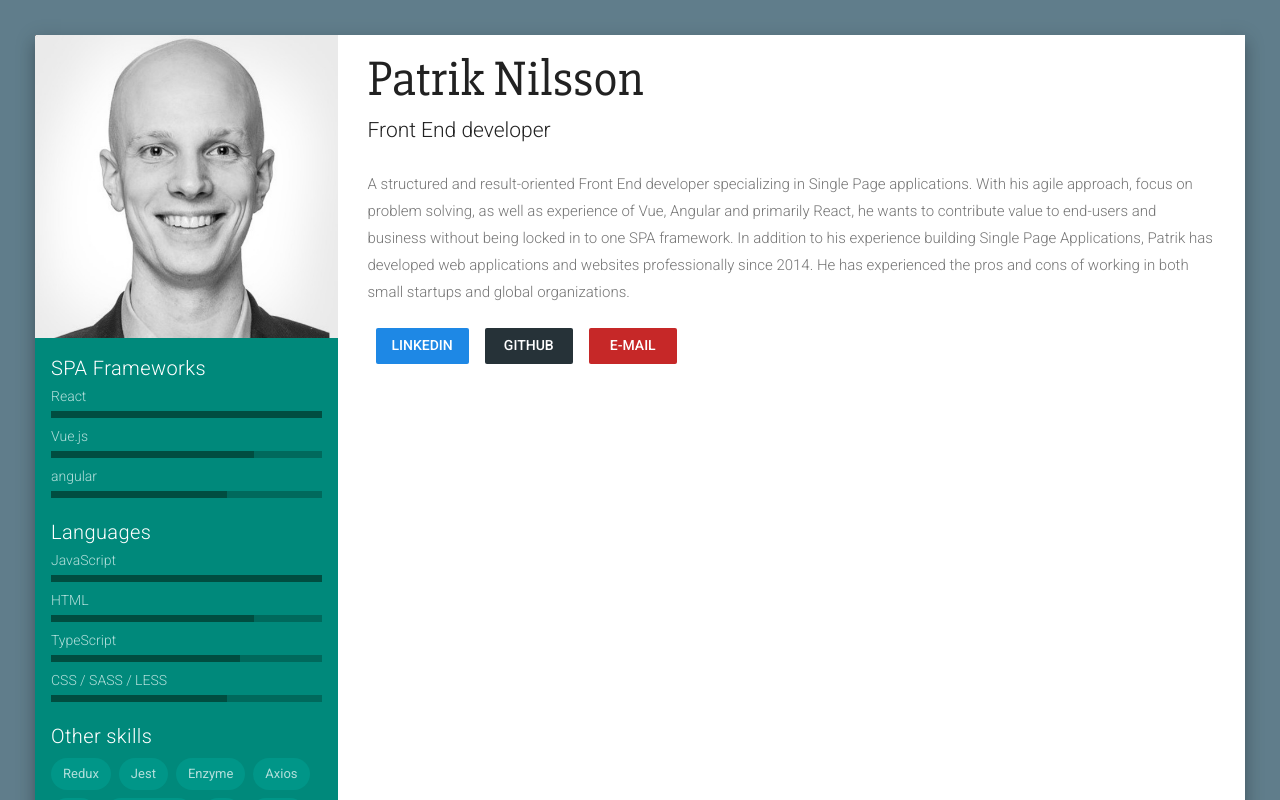
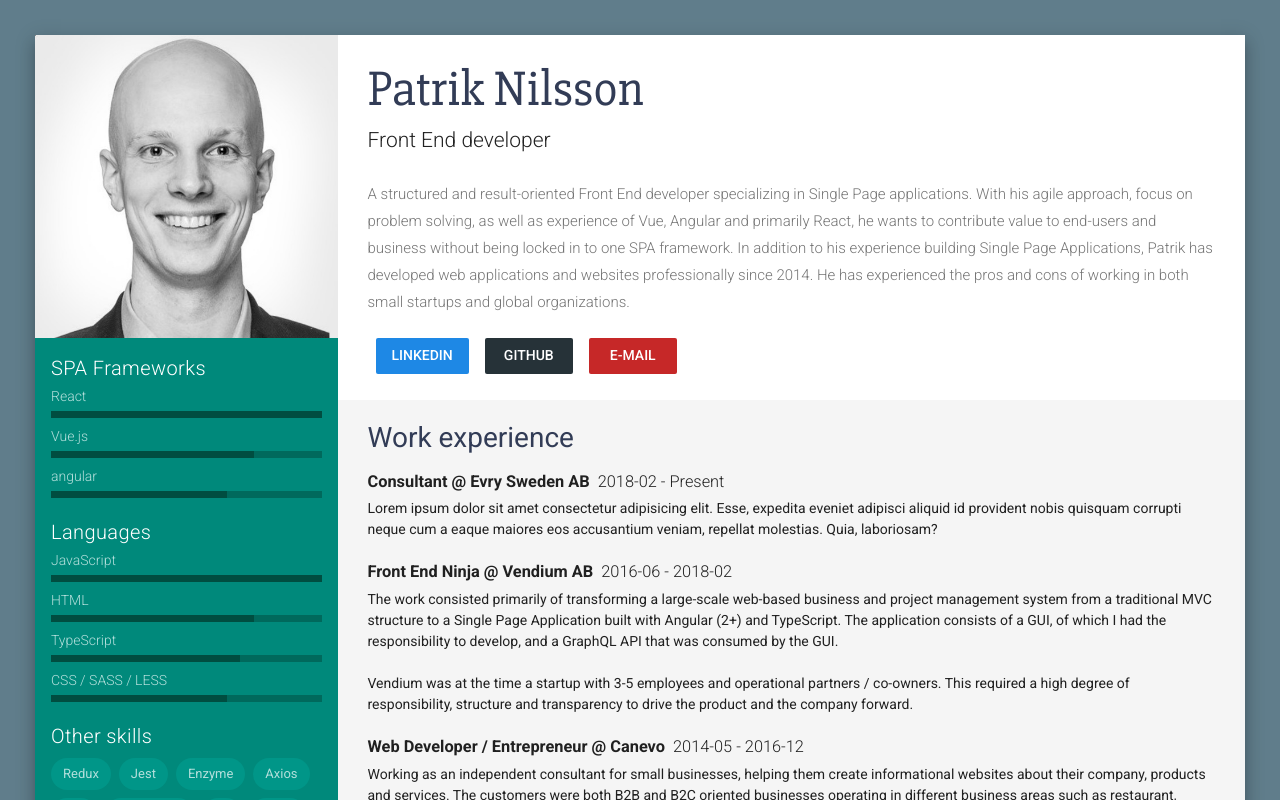
Before and after one commit to patriknil90/vue-resume, a Vue app: page / in a window 1280 px wide. Shown: the top 800 px of the page. Built offline with nearby package versions, Linux system fonts and the light colour scheme.

Commit message:
Add work experience

```diff
--- a/src/App.vue
+++ b/src/App.vue
@@ -30,7 +30,6 @@
             >
               <div class="resume-column">
                 <div class="main-section">
-                  <div class="presentation-titles">
                   <h1 class="name-title font-weight-thin">
                     Patrik Nilsson
                   </h1>
@@ -40,8 +39,8 @@
                   <resume-presentation />
                   <resume-contact-buttons />
                 </div>
-                </div>
                 <resume-skills class="hidden-sm-and-up" />
+                <resume-experience />
               </div>
             </v-flex>
           </v-layout>
@@ -66,7 +65,7 @@ export default {
     }
   }
 
-  .main-section { padding: 10px 30px; }
+  .main-section { padding: 20px 30px; }
 
   .resume-paper { background-color: white; }
 
@@ -84,9 +83,22 @@ export default {
     font-family: 'Slabo 27px', serif;
     font-size: 36px;
     line-height: 1.4;
+    color: #323c56;
     @media (min-width: 680px) {
       font-size: 50px;
     }
   }
 
+  .section-title {
+    font-size: 28px;
+    font-weight: 400;
+    color: #323c56;
+    line-height: 1.3;
+    margin-bottom: 14px;
+  }
+
+  .period-in-title {
+    display: inline-block;
+  }
+
 </style>
--- /dev/null
+++ b/src/components/experience/ExperienceContainer.vue
@@ -0,0 +1,65 @@
+<template>
+  <div class="grey lighten-4">
+    <div class="main-section">
+      <h2 class="section-title">
+        Work experience
+      </h2>
+      <div
+        v-for="experience in experiences"
+        :key="experience.workTitle+experience.employer"
+        class="experience-section"
+      >
+        <h3 class="section-subtitle mb-1">
+          <span class="mr-2">{{ experience.workTitle }} @ {{ experience.employer }}</span>
+          <span class="period-in-title font-weight-light">{{ experience.from }} - {{ experience.to }}</span>
+        </h3>
+        <p
+          class="experience-presentation"
+          v-html="experience.presentation"
+        />
+      </div>
+    </div>
+  </div>
+</template>
+
+<script>
+export default {
+    data() {
+        return {
+            experiences: [
+                {
+                    workTitle: 'Consultant',
+                    employer: 'Evry Sweden AB',
+                    from: '2018-02',
+                    to: 'Present',
+                    presentation: 'Lorem ipsum dolor sit amet consectetur adipisicing elit. Esse, expedita eveniet adipisci aliquid id provident nobis quisquam corrupti neque cum a eaque maiores eos accusantium veniam, repellat molestias. Quia, laboriosam?'
+                },
+                {
+                    workTitle: 'Front End Ninja',
+                    employer: 'Vendium AB',
+                    from: '2016-06',
+                    to: '2018-02',
+                    presentation: 'The work consisted primarily of transforming a large-scale web-based business and project management system from a traditional MVC structure to a Single Page Application built with Angular (2+) and TypeScript. The application consists of a GUI, of which I had the responsibility to develop, and a GraphQL API that was consumed by the GUI.<br><br>Vendium was at the time a startup with 3-5 employees and operational partners / co-owners. This required a high degree of responsibility, structure and transparency to drive the product and the company forward.'
+                },
+                {
+                    workTitle: 'Web Developer / Entrepreneur',
+                    employer: 'Canevo',
+                    from: '2014-05',
+                    to: '2016-12',
+                    presentation: 'Working as an independent consultant for small businesses, helping them create informational websites about their company, products and services. The customers were both B2B and B2C oriented businesses operating in different business areas such as restaurant, software development, consulting etcetera.'
+                },
+            ]
+        }
+    }
+}
+</script>
+
+<style lang="scss">
+    .experience-section {
+        margin-bottom: 20px;
+        &:last-child {
+            margin-bottom: 0;
+        }
+    }
+
+</style>
--- a/src/index.js
+++ b/src/index.js
@@ -9,12 +9,14 @@ import App from './App.vue'
 import Skills from './components/Skills.vue'
 import Presentation from './components/Presentation.vue'
 import ContactButtons from './components/ContactButtons.vue'
+import ExperienceContainer from './components/experience/ExperienceContainer.vue'
 
 Vue.use(Vuetify)
 
 Vue.component('resume-skills', Skills)
 Vue.component('resume-presentation', Presentation)
 Vue.component('resume-contact-buttons', ContactButtons)
+Vue.component('resume-experience', ExperienceContainer)
 
 new Vue({
   el: '#app',
```
Lines whose indentation alone changed are shown as unchanged.
